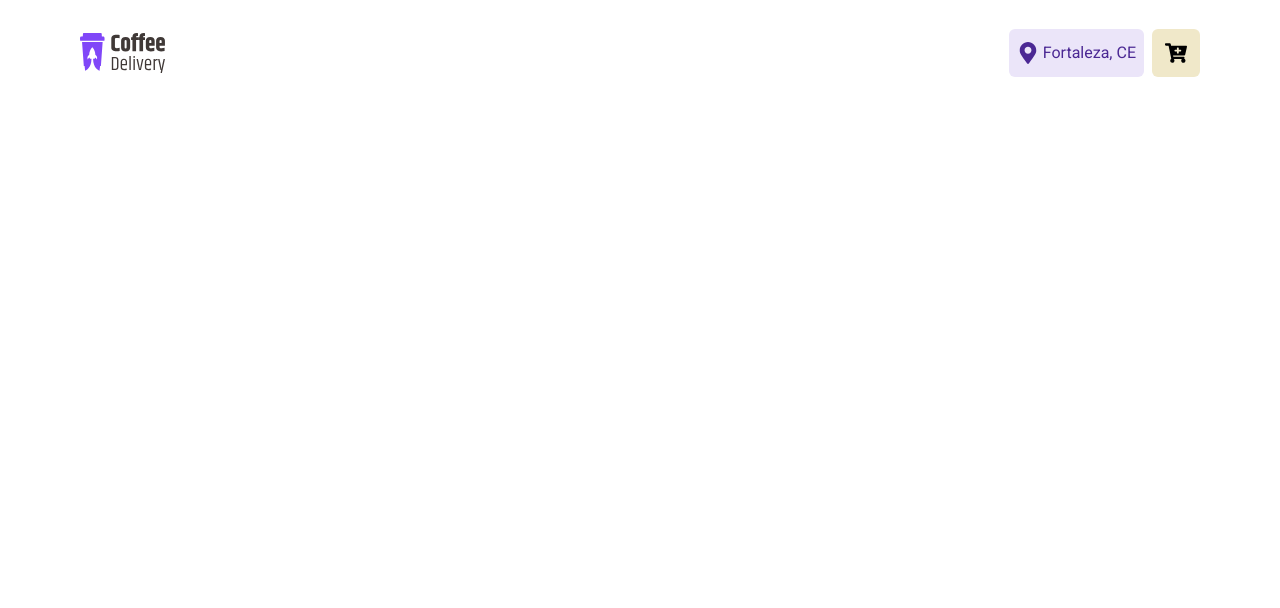
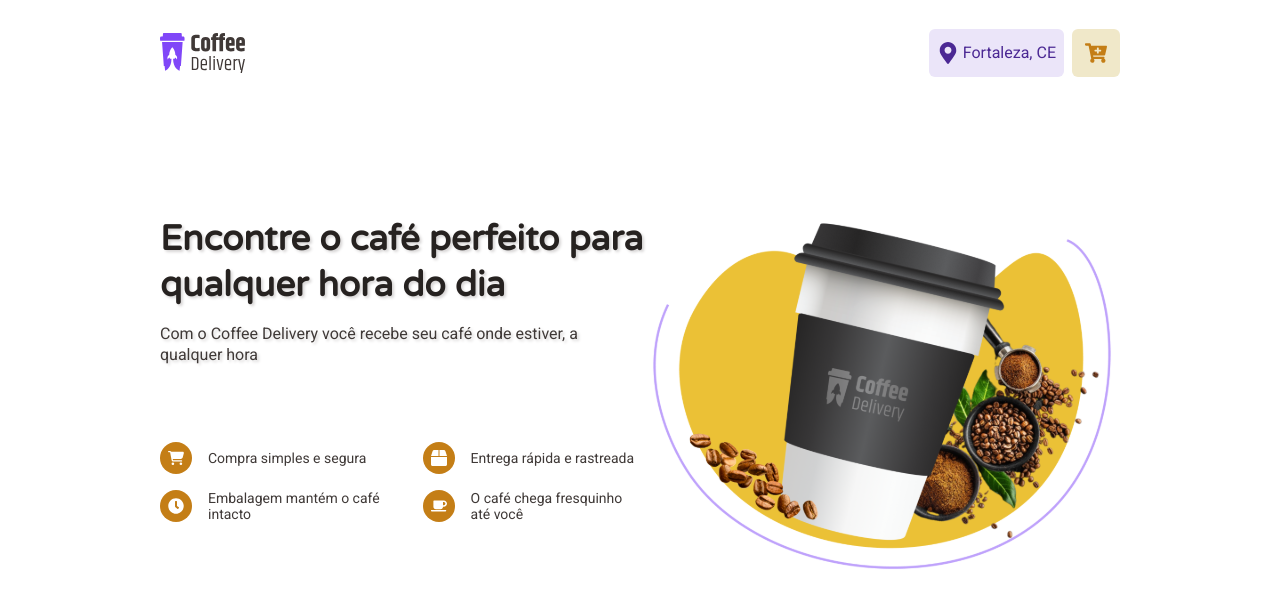
Before and after one commit to rosendo2015/coffeeDelivery, a React (Vite) app: page / in a window 1280 px wide. Shown: the top 608 px of the page. Built offline with nearby package versions, Linux system fonts and the light colour scheme.

Commit message:
main inicial

```diff
--- a/index.html
+++ b/index.html
@@ -7,7 +7,7 @@
   <link rel="preconnect" href="https://fonts.googleapis.com" />
   <link rel="preconnect" href="https://fonts.gstatic.com" crossorigin />
   <link
-    href="https://fonts.googleapis.com/css2?family=Roboto:ital,wght@0,100;0,300;0,400;0,500;0,700;0,900;1,100;1,300;1,400;1,500;1,700;1,900&display=swap"
+    href="https://fonts.googleapis.com/css2?family=Roboto:ital,wght@0,100;0,300;0,400;0,500;0,700;0,900;1,100;1,300;1,400;1,500;1,700;1,900&family=Varela+Round&display=swap"
     rel="stylesheet" />
 
   <meta name="viewport" content="width=device-width, initial-scale=1.0" />
--- a/src/components/Button/index.tsx
+++ b/src/components/ButtonCart/index.tsx
@@ -6,7 +6,7 @@ interface buttonProps {
     loading ?: boolean;
     icon ?: IconBaseProps;
 }
-export function Button({ title, loading = false, icon, ...rest }: buttonProps) {
+export function ButtonCart({ title, loading = false, icon, ...rest }: buttonProps) {
     return (
         <ButtonContainer
             type='button'
--- a/src/components/Button/styles.ts
+++ b/src/components/ButtonCart/styles.ts
@@ -13,6 +13,8 @@ padding: 13px;
 
 border-radius: 6px;
 font-weight: 500;
+color: ${({theme})=>theme.COLORS.brand_yellow_dark};
+
 
 &:disabled{
     opacity: 0.5;
--- a/src/components/Header/index.tsx
+++ b/src/components/Header/index.tsx
@@ -3,7 +3,7 @@ import logo from '../../assets/Logo.svg'
 
 import { LocalTag } from "../LocalTag";
 import { FaCartPlus, FaMapMarkerAlt } from "react-icons/fa";
-import { Button } from "../Button";
+import { ButtonCart } from "../ButtonCart";
 
 export function Header() {
     return (
@@ -11,7 +11,7 @@ export function Header() {
             <img src={logo} alt="" />
             <div className="buttonWrapper">
                 <LocalTag icon={<FaMapMarkerAlt size={22}/>} title="Fortaleza, CE"></LocalTag>
-                <Button title="" icon={<FaCartPlus size={22}/>}/>
+                <ButtonCart title="" icon={<FaCartPlus size={22}/>}/>
             </div>
         </HeaderContainer>
     )
--- a/src/components/Header/styles.ts
+++ b/src/components/Header/styles.ts
@@ -7,7 +7,7 @@ justify-content: space-between;
 
 width: 100%;
 height: 105px;
-padding: 32px 80px;
+padding: 32px 160px;
 
 .buttonWrapper{
     display: flex;
--- a/src/components/LocalTag/styles.ts
+++ b/src/components/LocalTag/styles.ts
@@ -15,9 +15,4 @@ display: flex;
 align-items: center;
 justify-content: center;
 gap: 4px;
-
-icon{
-    color: ${({theme})=>theme.COLORS.brand_yellow_dark};
-}
-
 `
--- a/src/main.tsx
+++ b/src/main.tsx
@@ -1,6 +1,6 @@
 import React from 'react'
 import ReactDOM from 'react-dom/client'
-import { Home } from './pages/App'
+import { Home } from './pages/Home'
 import { ThemeProvider } from 'styled-components'
 import theme from './styles/theme'
 import GlobalStyles from './styles/global'
--- a/src/pages/App/index.tsx
+++ /dev/null
@@ -1,11 +0,0 @@
-import { Header } from '../../components/Header'
-import { Container } from './styles.ts'
-
-
-export function Home() {
-  return (
-    <Container>
-      <Header></Header>
-    </Container>
-  )
-}
--- a/src/pages/App/styles.ts
+++ /dev/null
@@ -1,4 +0,0 @@
-import styled from "styled-components";
-export const Container = styled.div`
-
-`
--- /dev/null
+++ b/src/pages/Home/index.tsx
@@ -0,0 +1,46 @@
+import { Header } from '../../components/Header'
+import { Container } from './styles'
+import CoffeeDelivery from '../../assets/CoffeeDelivery.svg'
+import { FaCartShopping } from 'react-icons/fa6'
+import { FaBox, FaClock, FaCoffee } from 'react-icons/fa'
+
+export function Home() {
+  return (
+    <Container>
+      <Header></Header>
+      <main>
+        <div className='topMain'>
+          <div>
+            <div className='top'>
+              <h1>Encontre o café perfeito para qualquer hora do dia</h1>
+              <p>Com o Coffee Delivery você recebe seu café onde estiver, a qualquer hora</p>
+            </div>
+            <div className='wrapperList'>
+              <div>
+                <div className='itemList'>
+                  <span><FaCartShopping/></span>
+                  <p>Compra simples e segura</p>
+                </div>
+                <div className='itemList'>
+                  <span><FaClock/></span>
+                  <p>Embalagem mantém o café intacto</p>
+                </div>
+              </div>
+              <div>
+                <div className='itemList'>
+                  <span><FaBox/></span>
+                  <p>Entrega rápida e rastreada</p>
+                </div>
+                <div className='itemList'>
+                  <span><FaCoffee/></span>
+                  <p>O café chega fresquinho até você</p>
+                </div>
+              </div>
+            </div>
+          </div>
+          <img src={CoffeeDelivery} alt="copo de café" />
+        </div>
+      </main>
+    </Container>
+  )
+}
--- /dev/null
+++ b/src/pages/Home/styles.ts
@@ -0,0 +1,72 @@
+import styled from "styled-components";
+export const Container = styled.div`
+width: 100%;
+
+display: flex;
+flex-direction: column;
+main{
+    margin-top: 80px;
+}
+.top h1{
+    font-family: "Varela Round", sans-serif;
+    font-weight: 600;
+    line-height: 130%;
+    max-width: 588px;
+    font-size: 35px;
+    margin-bottom: 1rem;
+    color: ${({ theme }) => theme.COLORS.base_title};
+    text-shadow: 2px 2px 3px ${({ theme }) => theme.COLORS.base_hover};
+
+}
+.top p{
+    margin-bottom: 1rem;
+    max-width: 588px;
+    font-size: 1rem;
+    line-height: 130%;
+    color: ${({ theme }) => theme.COLORS.base_subtitle};
+    text-shadow: 2px 2px 3px ${({ theme }) => theme.COLORS.base_hover};
+}
+.wrapperList{
+    display: flex;
+    gap: 2rem;
+    margin-top: 76px;
+}
+.wrapperList div.itemList:nth-child(1),
+.wrapperList div.itemList:nth-child(2){
+    display: flex;
+    align-items: center;
+    gap: 1rem;
+    margin-bottom: 1rem;
+}
+
+.itemList span{
+    display: flex;
+    align-items: center;
+    justify-content: center;
+    width: 32px;
+    height: 32px;
+    border-radius: 50%;
+    padding: 8px;
+    background: ${({ theme }) => theme.COLORS.brand_yellow_dark};
+}
+.itemList span svg{
+    color: ${({ theme }) => theme.COLORS.base_white};
+}
+.itemList p{
+    font-size: 14px;
+    color: ${({ theme }) => theme.COLORS.base_subtitle};
+
+}
+
+.topMain{
+    padding: 32px 160px;
+    display: flex;
+    align-items: flex-start;
+    justify-content: space-between;
+}
+
+>img{
+    min-width: 476px;
+    height: 360px;
+}
+`
```
